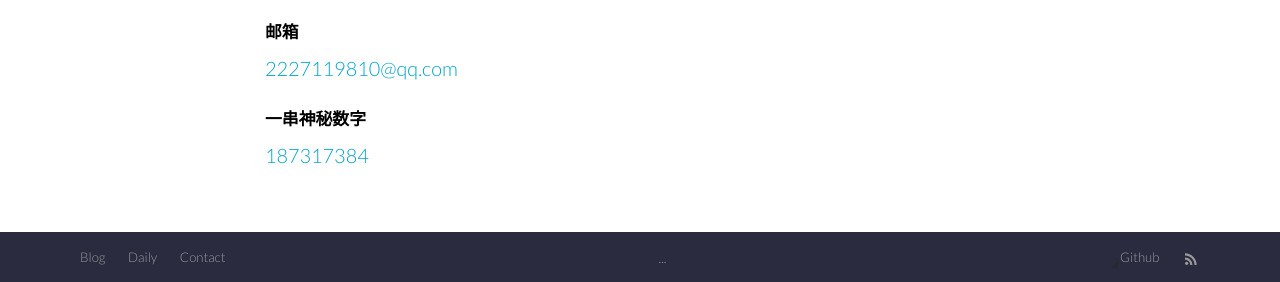
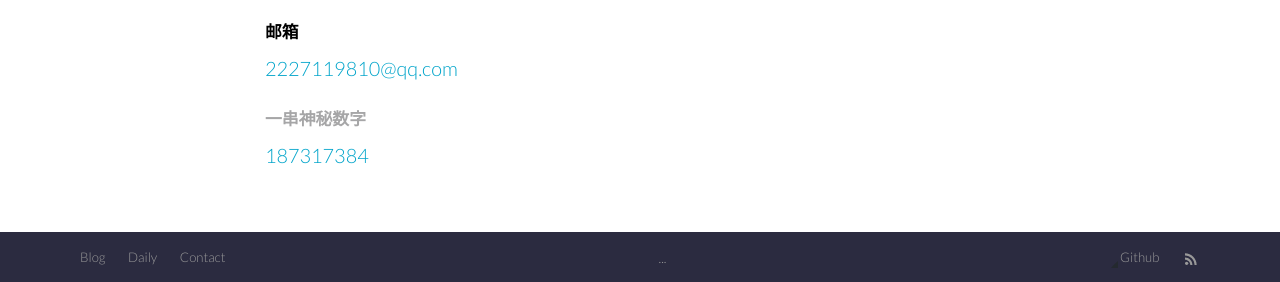
Before and after one commit to pandacase/pandacase.github.io, a Jekyll site: the page built from contact.html, in a window 1280 px wide and 900 px high, scrolled down 667 px. Shown: the part 615-897 px from the top of the window. Built offline with Jekyll 4.4.1, drawn with Linux system fonts in a browser that asks for light colours; nearby versions of some CDN libraries; comment, search, counter and statistics services are not loaded.

Commit message:
Update contact.html

```diff
--- a/contact.html
+++ b/contact.html
@@ -70,7 +70,7 @@ image: https://s1.ax1x.com/2023/03/12/ppMMCe1.jpg
 			<h3>邮箱</h3>
 			<p class="editable"><a href="mailto:2227119810@qq.com">2227119810@qq.com</a></p>
 
-			<h3>一串神秘数字</h3>
+			<h3 style="color: #a6a6a7;">一串神秘数字</h3>
 			<p class="editable"><a href="#">187317384</a></p>
 		</div>
 	</div>
```
